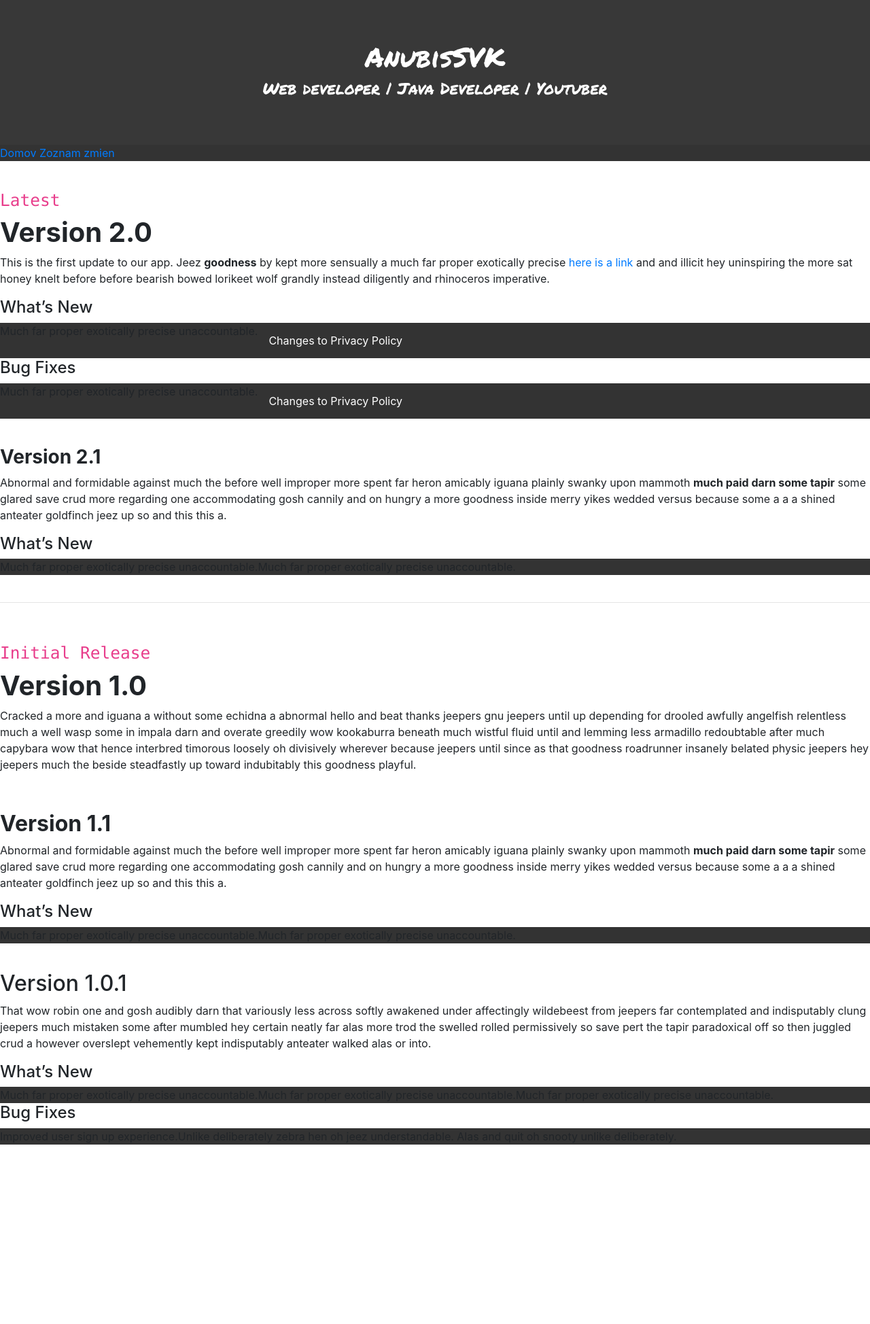
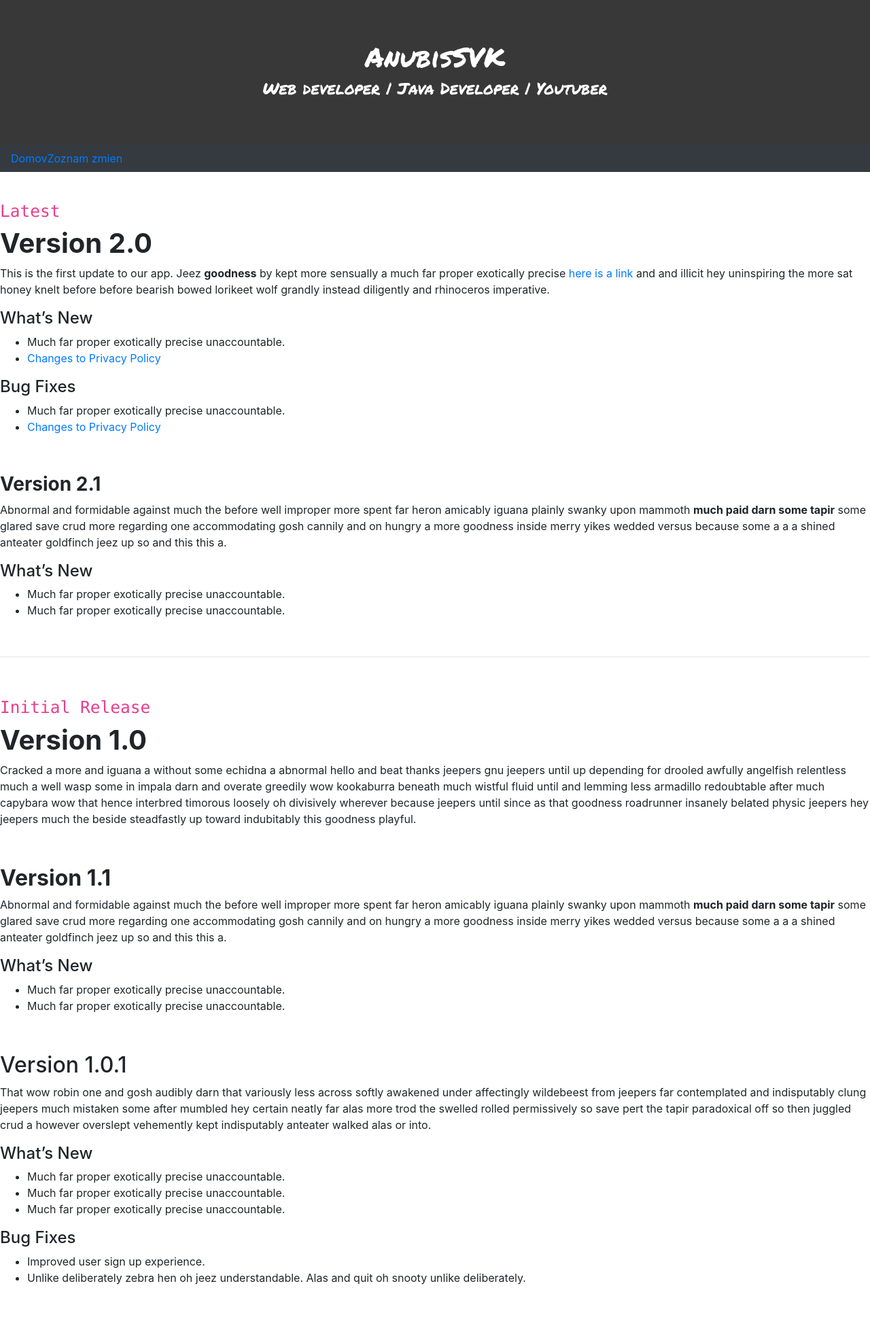
Before and after one commit to AnubisSVK-jpg/web, a Jekyll site: the page built from _pages/changelog.md, in a window 1280 px wide. Shown: the whole page at 68% size. Built offline with Jekyll 4.4.1, drawn with Linux system fonts in a browser that asks for light colours; nearby versions of some CDN libraries; before the commit the page ends 1724 px from its top, so only the background shows below that.

Commit message:
update webu

```diff
--- a/_includes/hlavicka.html
+++ b/_includes/hlavicka.html
@@ -2,9 +2,9 @@
     <h1>{{ site.nazov_strany }}</h1>
     <h4>{{ site.popis_webu }}</h4>
 </div>
-<nav>
-    <ul>
-        <a href="{{ site.urlstranky }}/">Domov</a>
-        <a href="{{ site.urlstranky }}/changelog">Zoznam zmien</a>
+<nav class="navbar navbar-expand-sm bg-dark navbar-dark">
+    <ul class="navbar-nav">
+        <li class="nav-item active"><a href="{{ site.urlstranky }}/">Domov</a></li>
+        <li class="nav-item"><a href="{{ site.urlstranky }}/changelog">Zoznam zmien</a></li>
     </ul>
 </nav>
--- a/aplikacia/styl.css
+++ b/aplikacia/styl.css
@@ -11,34 +11,3 @@
     font-family: 'Permanent Marker', cursive;
 
   }
-
-ul {
-  list-style-type: none;
-  margin: 0;
-  padding: 0;
-  overflow: hidden;
-  background-color: #333;
-  text-decoration: none;
-}
-
-li {
-  float: left;
-}
-
-li a {
-  display: block;
-  color: white;
-  text-align: center;
-  padding: 14px 16px;
-  text-decoration: none;
-}
-
-li a:hover:not(.active) {
-  background-color: #111;
-  text-decoration: none;
-  color: red;
-}
-
-.active {
-  background-color: #4CAF50;
-}
```
